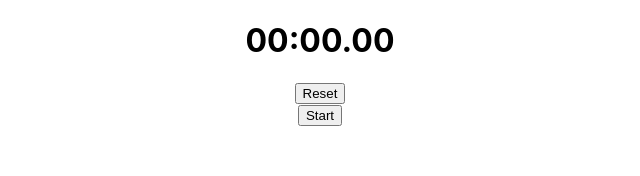
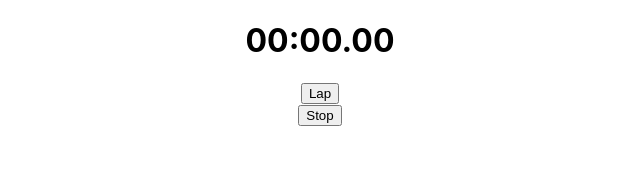
Before and after one commit to jrothweiler/stopwatch-react, a React (Create React App) app: page / in a window 1280 px wide. Shown: the top 176 px of the page, without its empty margins (320-960 px from the left). Built offline with nearby package versions, Linux system fonts and the light colour scheme.

Commit message:
useCounter added

```diff
--- a/src/App.js
+++ b/src/App.js
@@ -3,91 +3,21 @@ import logo from './logo.svg';
 import './App.css';
 import Watch from './stopwatch.js';
 
+
 function App() {
-  let [countingIntervalId, setCountingIntervalId] = useState(null);
-  let [lapTimes, setLapTimes] = useState([]);
-  let [isCounting, setIsCounting] = useState(false);
-  let startTime = useRef(null);
+
+
+  //let [isCounting, setIsCounting] = useState(false);
+
   //let [millisecondsPaused, setMillisecondsPaused] = useState(0);
-  let [timerText, setTimerText] = useState('00:00.00');
+
   //let [lastPauseTime, setLastPauseTime] = useState(0);
   //let [children, setChildren] = useState([]);
-  let [isInitial, setIsInitial] = useState(true);
-  let [lastLapTime, setLastLapTime] = useState(0);
-
-  let getShowTime = function() {
-    let currentTime = Date.now();
-    const totalTime = currentTime - startTime.current;
-    setTimerText(formatTimeForTimer(totalTime));
-  };
-
-  const startStop = function() {
-    const currentTime = Date.now();
-    setIsCounting(!isCounting);
-
-    if (countingIntervalId != null) {
-      // stopping
-      clearInterval(countingIntervalId);
-      setCountingIntervalId(null);
-    } else {
-      // starting
-      if (startTime.current == null) {
-        startTime.current = currentTime;
-      }
-
-      setCountingIntervalId(setInterval(getShowTime, 10));
-    }
-  }
-
-  const resetLap = function(){
-
-    if (countingIntervalId != null) {
-      // lap
-      //alert("lap");
-      logLap();
-    } else {
-      // reset
-      startTime.current = null;
-      setTimerText('00:00.00');
-      setLapTimes([]);
-      setIsInitial(true);
-      setLastLapTime(0);
-    }
-  }
-
-  const logLap = function(){
-    let laptime;
-    let currentTime = Date.now();
-    const totalTime = currentTime - startTime.current;
-
-      if(isInitial){
-
-
-        laptime=formatTimeForTimer(totalTime);
-        //time[index]= totalTime;
-        setLastLapTime(totalTime);
-        setIsInitial(false);
-    }else{
-        //time[index]=difference-lasttime;
-
-        laptime=formatTimeForTimer(totalTime-lastLapTime);
-        setLastLapTime(totalTime);
-
-    }
-
-
-    //const newContent = {};
-    //newContent.lap= laptime;
-    lapTimes.push(laptime);
-
-
-  }
-
-
+  //let [isInitial, setIsInitial] = useState(true);
 
   return (
     <div className="App">
-      <Watch timerText={timerText} isCounting={isCounting} startStop={startStop} resetLap={resetLap} lapTimes={lapTimes}></Watch>
+      <Watch/>
     </div>
   );
 
@@ -98,22 +28,8 @@ function App() {
 
 
 
-// format a number for use in the timer, i.e. pad numbers less than 10 with leading zeroes
-function padNumber(value) {
-  return value.toString().padStart(2, '0');
-}
 
-// formats the given centisecond time in MM:SS.CC notation.
-function formatTimeForTimer(elapsedTime) {
-  const milliseconds = elapsedTime % 1000;
-  const [minutes, seconds, centiseconds] = [
-      Math.floor(elapsedTime / 60000),
-      Math.floor(elapsedTime / 1000) % 60,
-      Math.round(milliseconds / 10)
-  ].map(padNumber)
 
-  return `${minutes}:${seconds}.${centiseconds}`
-}
 
 
 export default App;
--- /dev/null
+++ b/src/formatTimeForTimer.js
@@ -0,0 +1,18 @@
+// formats the given centisecond time in MM:SS.CC notation.
+function formatTimeForTimer(elapsedTime) {
+    const milliseconds = elapsedTime % 1000;
+    const [minutes, seconds, centiseconds] = [
+        Math.floor(elapsedTime / 60000),
+        Math.floor(elapsedTime / 1000) % 60,
+        Math.round(milliseconds / 10)
+    ].map(padNumber)
+
+    return `${minutes}:${seconds}.${centiseconds}`
+}
+
+// format a number for use in the timer, i.e. pad numbers less than 10 with leading zeroes
+function padNumber(value) {
+    return value.toString().padStart(2, '0');
+}
+
+export default formatTimeForTimer;
--- a/src/stopwatch.js
+++ b/src/stopwatch.js
@@ -1,11 +1,14 @@
 import React from 'react';
 import logo from './logo.svg';
 import './App.css';
+import useCounter from './useCounter.js';
 
-function Watch(props) {
-    const startStopButtonText = props.isCounting ? "Stop" : "Start";
-    const resetLapButtonText = props.isCounting ? "Lap" : "Reset";
-    const children = props.lapTimes.map((data, idx) =>{
+function Watch() {
+    const { startStop, resetLap, timerText, lapTimes, isCounting } = useCounter();
+
+    const startStopButtonText = isCounting ? "Stop" : "Start";
+    const resetLapButtonText = isCounting ? "Lap" : "Reset";
+    const children = lapTimes.map((data, idx) =>{
         return (
           <li id={idx}>
             <label class='left'>Lap {idx}</label>
@@ -16,13 +19,13 @@ function Watch(props) {
 
   return (
     <div className="App">
-        <h1 class="display">{props.timerText}</h1>
+        <h1 class="display">{timerText}</h1>
         <div class="button_container">
             <div class="resetlap">
-                <button onClick={props.resetLap} id="reset" class="resetbtn">{resetLapButtonText}</button>
+                <button onClick={resetLap} id="reset" class="resetbtn">{resetLapButtonText}</button>
             </div>
             <div class="startstop">
-                <button onClick={props.startStop} id="start" class="startbtn">{startStopButtonText}</button>
+                <button onClick={startStop} id="start" class="startbtn">{startStopButtonText}</button>
             </div>
         </div>
         <div class="laplist" id="laps">{children}</div>
--- /dev/null
+++ b/src/useCounter.js
@@ -0,0 +1,83 @@
+import React, {useState, useCallback, useEffect, useRef} from 'react';
+import formatTimeForTimer from './formatTimeForTimer.js';
+
+export default function (){
+    let countingIntervalId = useRef(null);
+    let startTime = useRef(null);
+    let [lapTimes, setLapTimes] = useState([]);
+    let [timerText, setTimerText] = useState('00:00.00');
+    let lastLapTime = useRef(0);
+    let isInitial = useRef(true);
+    let isCounting = useRef(false);
+
+    let getShowTime = function() {
+      let currentTime = Date.now();
+      const totalTime = currentTime - startTime.current;
+      setTimerText(formatTimeForTimer(totalTime));
+    };
+
+    const startStop = function() {
+      const currentTime = Date.now();
+      isCounting.current = !isCounting;
+
+      if (countingIntervalId.current != null) {
+        // stopping
+        clearInterval(countingIntervalId.current);
+        countingIntervalId.current = null;
+
+      } else {
+        // starting
+        if (startTime.current == null) {
+          startTime.current = currentTime;
+        }
+
+        countingIntervalId.current = setInterval(getShowTime, 10);
+      }
+    }
+
+    const resetLap = function(){
+
+      if (countingIntervalId.current != null) {
+        // lap
+        //alert("lap");
+        logLap();
+      } else {
+        // reset
+        startTime.current = null;
+        setTimerText('00:00.00');
+        setLapTimes([]);
+        isInitial.current= true;
+        lastLapTime.current = 0;
+      }
+    }
+
+    const logLap = function(){
+      let laptime;
+      let currentTime = Date.now();
+      const totalTime = currentTime - startTime.current;
+
+        if(isInitial){
+
+
+          laptime=formatTimeForTimer(totalTime);
+          //time[index]= totalTime;
+          lastLapTime.current = totalTime;
+          isInitial.current = false;
+      }else{
+          //time[index]=difference-lasttime;
+
+          laptime=formatTimeForTimer(totalTime-lastLapTime);
+          lastLapTime.current = totalTime;
+
+      }
+
+
+      //const newContent = {};
+      //newContent.lap= laptime;
+      lapTimes.push(laptime);
+
+
+    }
+
+    return { lapTimes, timerText, startStop, resetLap, isCounting}
+  }
```
